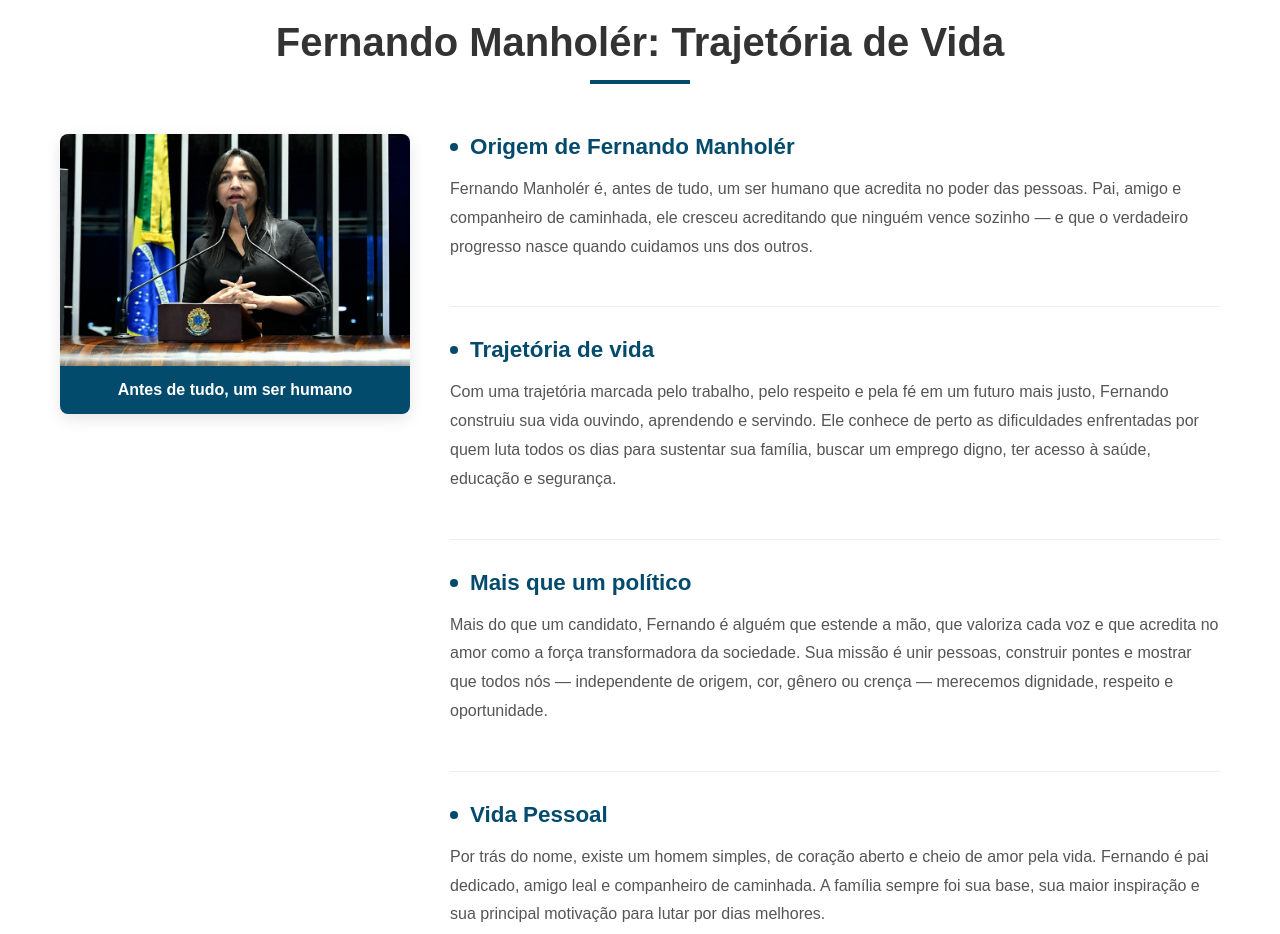
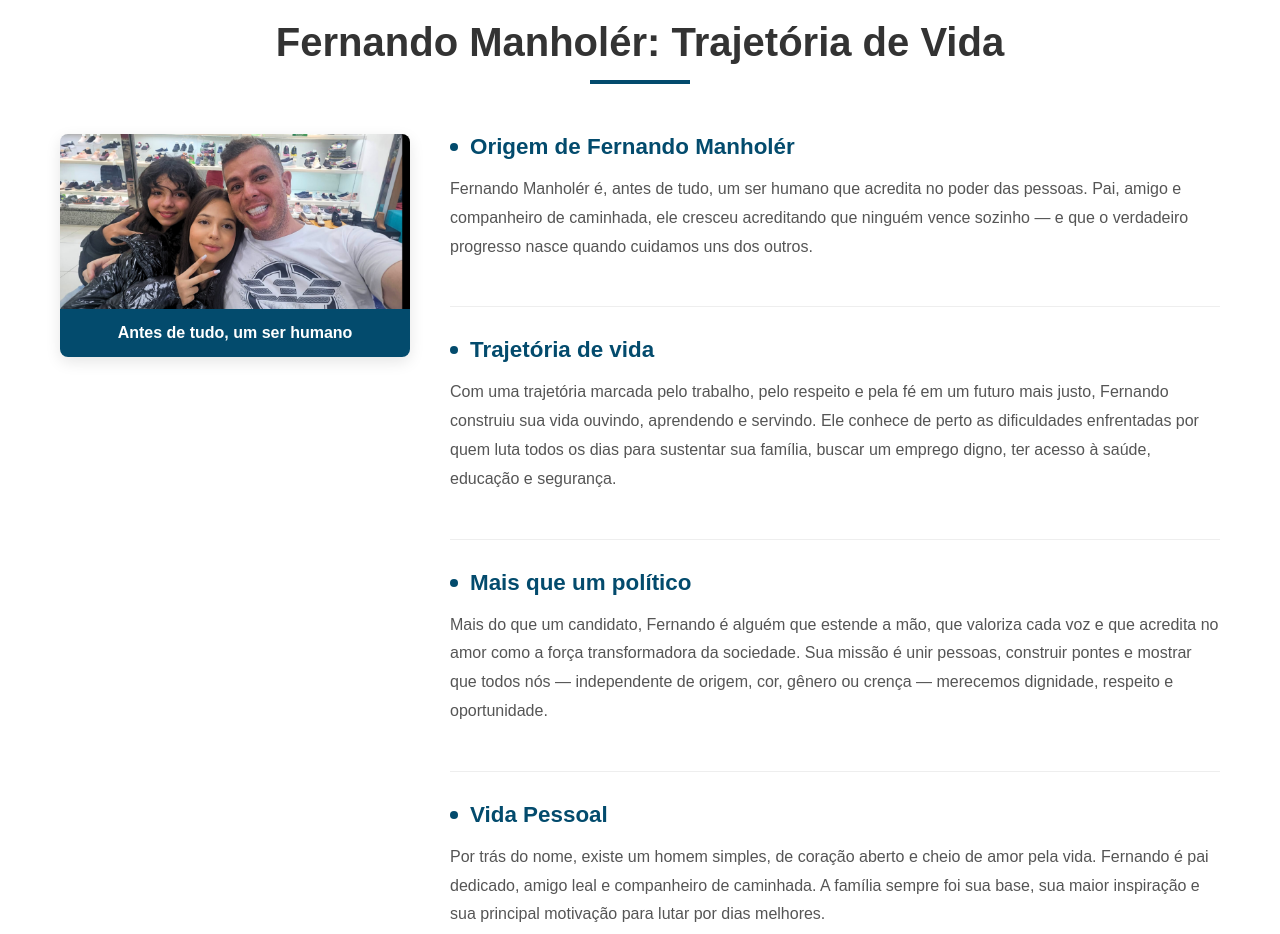
Before and after one commit to igormoncao1010/manholer, a plain HTML site: page index.html in a window 1280 px wide. Shown: the part 860-1794 px from the top of the page. Drawn offline with Linux system fonts and the light colour scheme.

Commit message:
Add files via upload

```diff
--- a/index.html
+++ b/index.html
@@ -75,7 +75,7 @@
     <h2 class="section-title">Fernando Manholér: Trajetória de Vida</h2>
     <div class="bio-content">
       <div class="bio-image">
-        <img src="imagens/banners/01.jfif" alt="Senadora Eliziane Gama" />
+        <img src="imagens/mobile/01.png" alt="Senadora Eliziane Gama" />
         <div class="image-caption">Antes de tudo, um ser humano</div>
       </div>
       <div class="bio-text">
```
